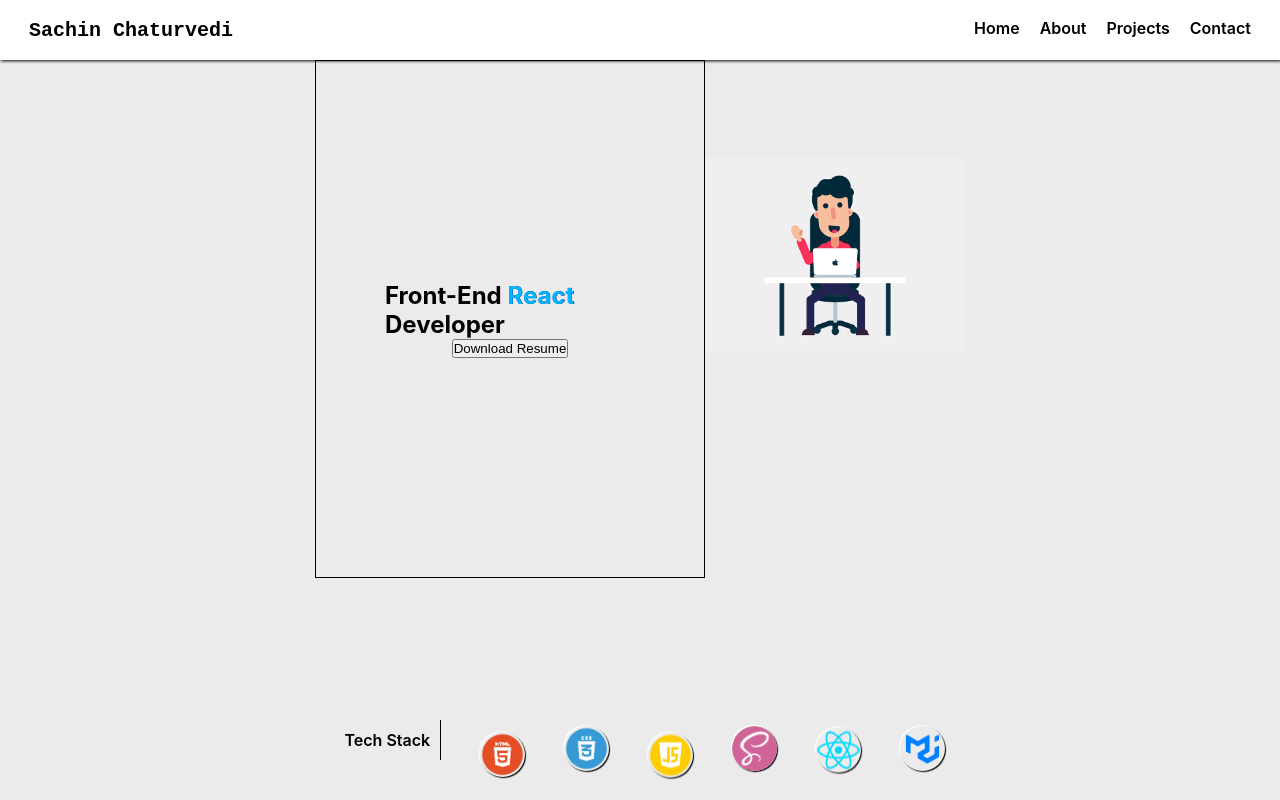
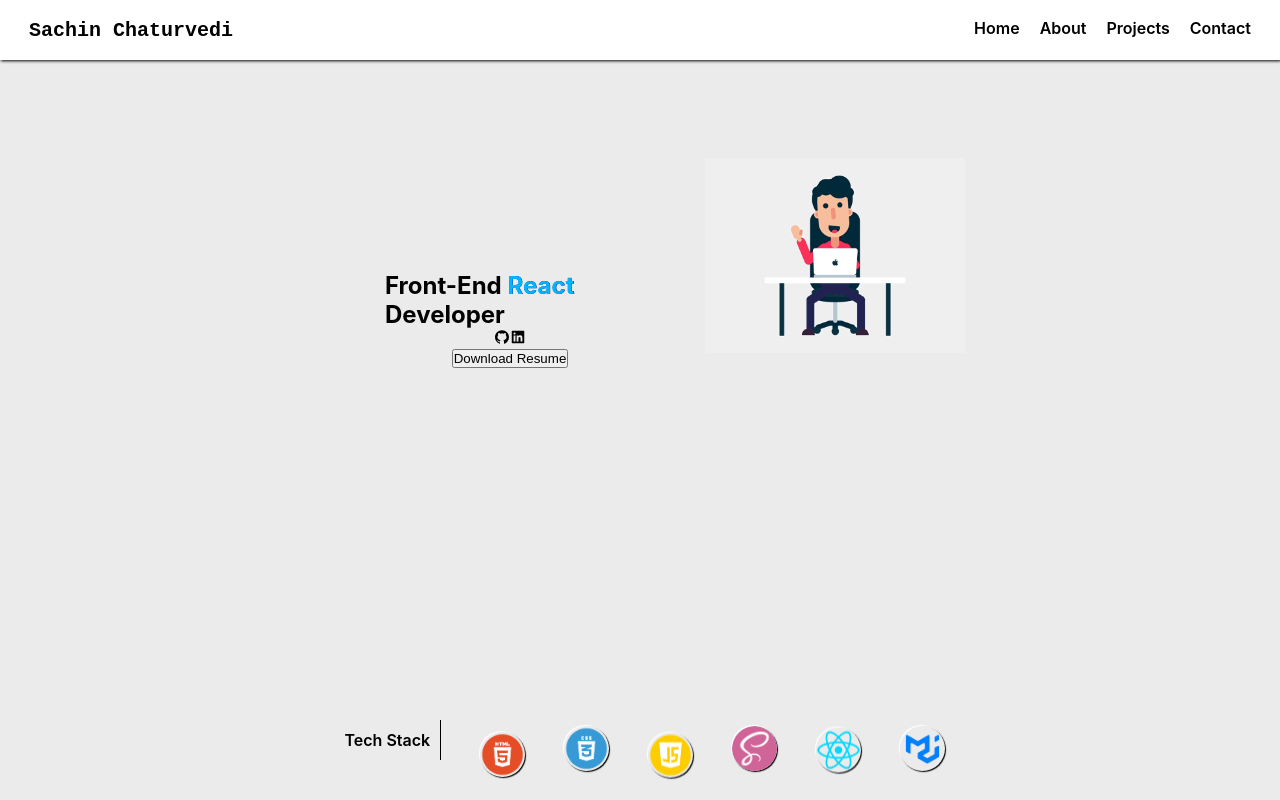
Before and after one commit to Sachin2903/My_Portfolio, a React (Create React App) app: page / in a window 1280 px wide. Built offline with nearby package versions, Linux system fonts and the light colour scheme; the HTML template or start-up script is replaced by a standard one.

Commit message:
added logo

```diff
--- a/src/components/heroSection/heroPage.js
+++ b/src/components/heroSection/heroPage.js
@@ -9,6 +9,8 @@ import sass from "../../assests/tech/sass.png";
 
 import mui from "../../assests/tech/mui.png";
 
+import {AiFillGithub,AiFillLinkedin} from "react-icons/ai"
+
 
 
 export function HeroPage() {
@@ -19,6 +21,8 @@ export function HeroPage() {
                     <div className={styles.heroLeft}>
                         <h2 className={styles.leftHeading}>Front-End <span className={styles.reactName}>React</span>Developer</h2>
                        <span>
+                        <AiFillGithub/>
+                        <AiFillLinkedin/>
 
                        </span>
                        <button>Download Resume</button>
--- a/src/components/heroSection/heroPage.module.css
+++ b/src/components/heroSection/heroPage.module.css
@@ -23,7 +23,7 @@
     min-width:450px;
 }
 .heroLeft{
-   border: 1px solid black;
+
    display: flex;
    justify-content: center;
    align-items: center;
--- a/src/index.css
+++ b/src/index.css
@@ -16,3 +16,6 @@ code {
   padding: 0;
   box-sizing: border-box;
 }
+::selection{
+  background-color: transparent;
+}
```
